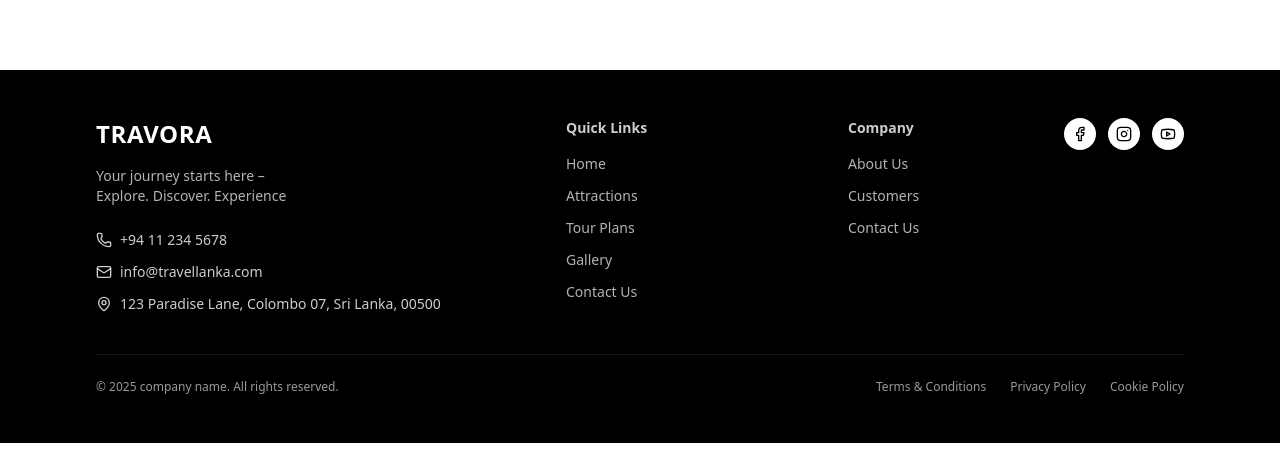
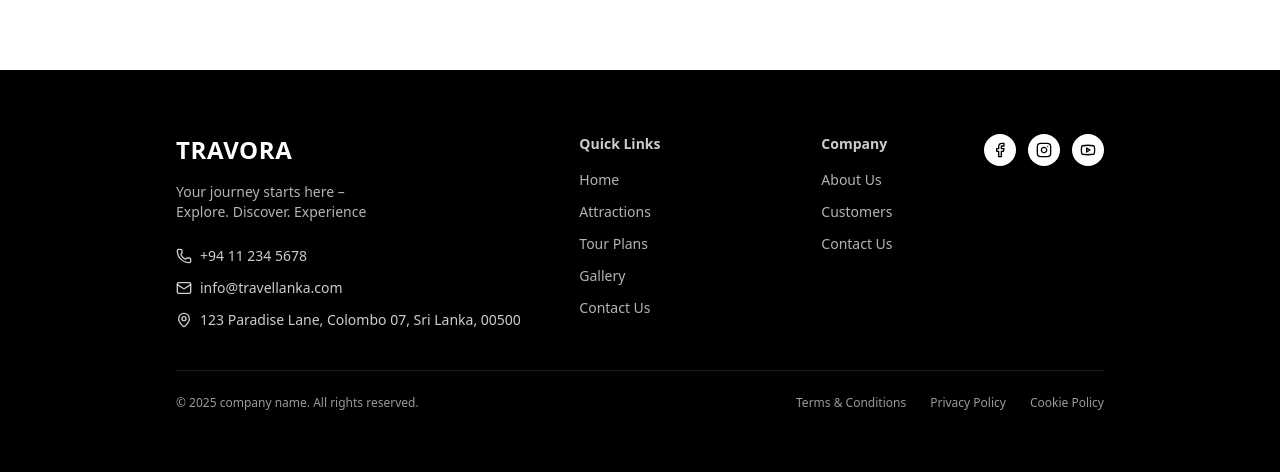
Before and after one commit to oshanavishkapiries/Travora, a Next.js app: page / in a window 1280 px wide. Shown: the part 5369-5841 px from the top of the page. Before the commit the page ends 5812 px from the top, so only its background shows below. Built offline with nearby package versions, Linux system fonts and the light colour scheme.

Commit message:
footer desktio ok

```diff
--- a/components/common/Footer.tsx
+++ b/components/common/Footer.tsx
@@ -14,10 +14,10 @@ import {
 export default function Footer() {
   return (
     <footer className="mt-24 bg-black text-white">
-      <div className="mx-auto w-full max-w-6xl px-4 py-12 md:px-8">
-        <div className="grid grid-cols-1 gap-10 md:grid-cols-12">
+      <div className="mx-auto w-full max-w-6xl px-5 py-12 md:px-28 md:py-16">
+        <div className="grid grid-cols-1 sm:grid-cols-12 gap-6 md:gap-10 justify-between">
           {/* Brand & Contact */}
-          <div className="md:col-span-5">
+          <div className="sm:col-span-7 md:col-span-5">
             <div className="text-2xl font-bold tracking-wide">TRAVORA</div>
             <p className="mt-4 max-w-sm text-sm text-white/70">
               Your journey starts here –
@@ -40,7 +40,7 @@ export default function Footer() {
           </div>
 
           {/* Quick Links */}
-          <div className="md:col-span-3">
+          <div className="sm:col-span-2 md:col-span-3">
             <h4 className="mb-4 text-sm font-semibold text-white/80">
               Quick Links
             </h4>
@@ -74,7 +74,7 @@ export default function Footer() {
           </div>
 
           {/* Company */}
-          <div className="md:col-span-2">
+          <div className="sm:col-span-3 md:col-span-2 align-middle">
             <h4 className="mb-4 text-sm font-semibold text-white/80">
               Company
             </h4>
@@ -98,7 +98,7 @@ export default function Footer() {
           </div>
 
           {/* Social */}
-          <div className="md:col-span-2">
+          <div className="sm:col-span-12 md:col-span-2">
             <div className="flex items-center gap-3 md:justify-end">
               <a
                 aria-label="facebook"
```
